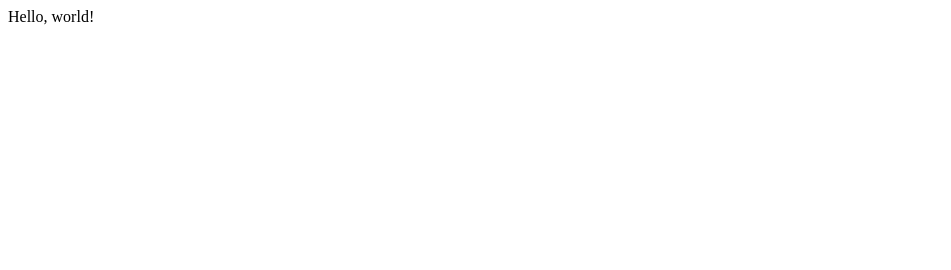
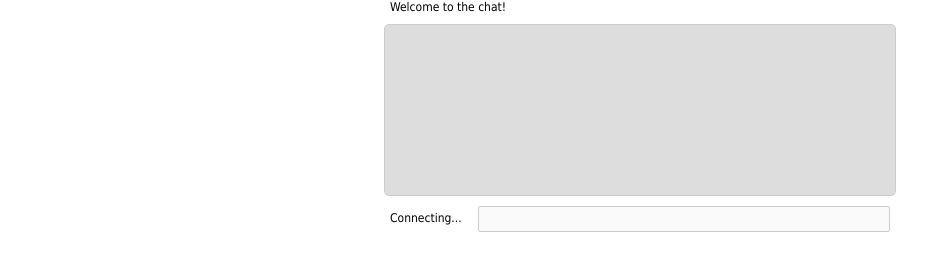
Before and after one commit to JamesYu608/WebSocketChat, a React app: page / in a window 1280 px wide. Shown: the whole page, without its empty margins (0-951 px from the left). Built offline with nearby package versions, Linux system fonts and the light colour scheme.

Commit message:
HTML + CSS

```diff
--- a/client/src/components/app.js
+++ b/client/src/components/app.js
@@ -3,7 +3,7 @@ import React, { Component } from 'react'
 export default class App extends Component {
   render () {
     return (
-      <div>Hello, world!</div>
+      <div>Welcome to the chat!</div>
     )
   }
 }
--- /dev/null
+++ b/client/src/frontend.js
@@ -0,0 +1 @@
+console.log('frontend is loaded')
--- a/client/src/index.html
+++ b/client/src/index.html
@@ -1,10 +1,59 @@
 <!DOCTYPE html>
 <html>
 <head>
-    <meta charset="UTF-8">
-    <title>Hello, world!</title>
+    <meta charset='utf-8'>
+    <title>WebSockets - Simple chat</title>
+    <style>
+        * {
+            font-family: tahoma;
+            font-size: 12px;
+            padding: 0px;
+            margin: 0px;
+        }
+
+        p {
+            line-height: 18px;
+        }
+
+        div {
+            width: 500px;
+            margin-left: auto;
+            margin-right: auto;
+        }
+
+        #content {
+            padding: 5px;
+            background: #ddd;
+            border-radius: 5px;
+            overflow-y: scroll;
+            border: 1px solid #CCC;
+            margin-top: 10px;
+            height: 160px;
+        }
+
+        #input {
+            border-radius: 2px;
+            border: 1px solid #ccc;
+            margin-top: 10px;
+            padding: 5px;
+            width: 400px;
+        }
+
+        #status {
+            width: 88px;
+            display: block;
+            float: left;
+            margin-top: 15px;
+        }
+    </style>
 </head>
 <body>
 <div class="container"></div>
+<div id='content'></div>
+<div>
+    <span id='status'>Connecting...</span>
+    <input type='text' id='input' disabled='disabled' />
+</div>
+<script src='https://ajax.googleapis.com/ajax/libs/jquery/1.9.1/jquery.min.js'></script>
 </body>
 </html>
--- a/client/src/index.js
+++ b/client/src/index.js
@@ -6,6 +6,7 @@ import { createStore, applyMiddleware } from 'redux'
 import App from './components/app'
 import reducers from './reducers'
 
+import './frontend'
 import '../style/style.css'
 
 const createStoreWithMiddleware = applyMiddleware()(createStore)
```
Also changed, not shown: 1 other file.
